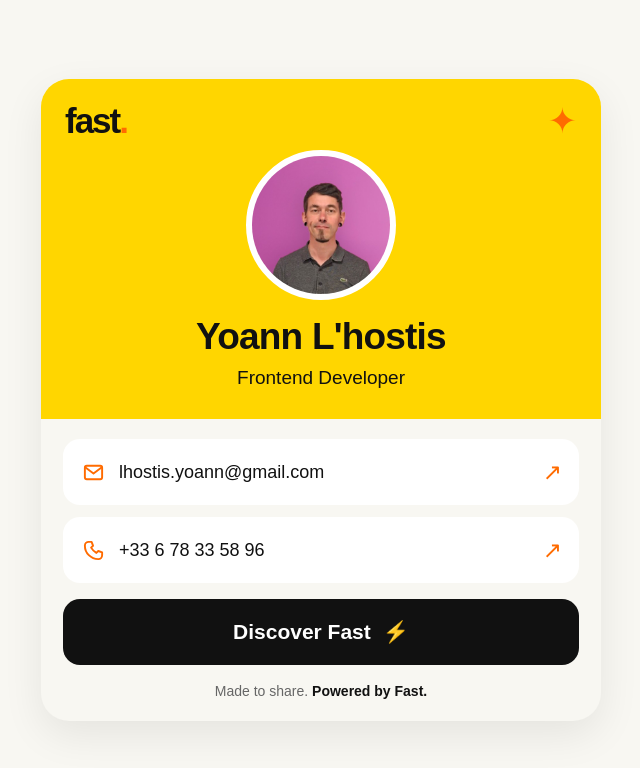
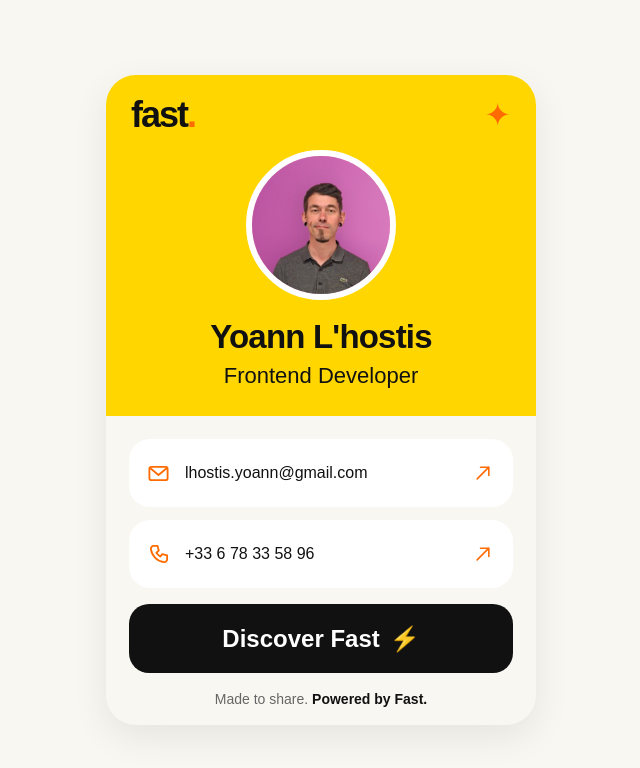
Before and after one commit to YoannLh/fast_dur, a plain HTML site: page index.html in a window 1280 px wide. Shown: the whole page, without its empty margins (319-959 px from the left). Drawn offline with Linux system fonts and the light colour scheme.

Commit message:
fix design

```diff
--- a/index.html
+++ b/index.html
@@ -1,61 +1,69 @@
 <!doctype html>
 <html lang="en">
   <head>
-    <meta charset="UTF-8" />
-    <meta name="viewport" content="width=device-width, initial-scale=1" />
-    <meta name="theme-color" content="#FFD600" />
-    <meta name="description" content="Contact card powered by Fast." />
-    <title>Contact | Fast</title>
+    <meta charset="utf-8" />
+    <meta
+      name="viewport"
+      content="width=device-width, initial-scale=1, viewport-fit=cover"
+    />
+    <meta name="theme-color" content="#F8F7F2" />
+    <meta
+      name="description"
+      content="Contact Yoann L'hostis, Frontend Developer."
+    />
+    <title>Yoann L'hostis — Fast</title>
     <link rel="stylesheet" href="style.css" />
   </head>
   <body>
     <main class="contact-card">
-      <header class="card-header">
-        <div class="brand-row">
-          <span class="brand">fast<span class="brand-dot">.</span></span>
-          <span class="brand-spark" aria-hidden="true">✦</span>
+      <header class="profile">
+        <div class="brand">
+          <span>fast<span class="brand-dot">.</span></span
+          ><span class="sparkle" aria-hidden="true">✦</span>
         </div>
         <img
           class="avatar"
           src="./img/1755367453669.jpeg"
-          alt="Profile portrait"
-          width="160"
-          height="160"
+          alt="Portrait of Yoann L'hostis"
+          width="150"
+          height="150"
         />
         <h1>Yoann L'hostis</h1>
-        <p class="job-title">Frontend Developer</p>
+        <p>Frontend Developer</p>
       </header>
-
-      <section class="card-content" aria-label="Contact information">
-        <a class="contact-link" href="mailto:lhostis.yoann@gmail.com">
-          <span class="contact-icon" aria-hidden="true">
-            <svg viewBox="0 0 24 24" fill="none">
-              <rect x="3" y="5" width="18" height="14" rx="2" />
-              <path d="m4 7 8 6 8-6" />
-            </svg>
-          </span>
-          <span class="contact-value">lhostis.yoann@gmail.com</span>
-          <span class="link-arrow" aria-hidden="true">↗</span>
+      <section class="contact-links" aria-label="Contact information">
+        <a
+          class="contact-link"
+          href="mailto:lhostis.yoann@gmail.com"
+          aria-label="Send an email to Yoann"
+        >
+          <svg viewBox="0 0 24 24" aria-hidden="true">
+            <rect x="2.5" y="5" width="19" height="14" rx="2" />
+            <path d="m3.5 6.5 8.5 7 8.5-7" />
+          </svg>
+          <span>lhostis.yoann@gmail.com</span>
+          <svg class="external" viewBox="0 0 24 24" aria-hidden="true">
+            <path d="M5 19 19 5M9 5h10v10" />
+          </svg>
         </a>
-        <a class="contact-link" href="tel:+33678335896">
-          <span class="contact-icon" aria-hidden="true">
-            <svg viewBox="0 0 24 24" fill="none">
-              <path
-                d="M7 3h3l1.5 4-2 2a15 15 0 0 0 5.5 5.5l2-2L21 14v3a4 4 0 0 1-4 4C9.3 21 3 14.7 3 7a4 4 0 0 1 4-4Z"
-              />
-            </svg>
-          </span>
-          <span class="contact-value">+33 6 78 33 58 96</span>
-          <span class="link-arrow" aria-hidden="true">↗</span>
+        <a class="contact-link" href="tel:+33678335896" aria-label="Call Yoann">
+          <svg viewBox="0 0 24 24" aria-hidden="true">
+            <path
+              d="M7 3h4l1.3 5-2.5 2.2a15 15 0 0 0 4 4L16 11.7l5 1.3v4a3 3 0 0 1-3.2 3A16 16 0 0 1 4 6.2 3 3 0 0 1 7 3Z"
+            />
+          </svg>
+          <span>+33 6 78 33 58 96</span>
+          <svg class="external" viewBox="0 0 24 24" aria-hidden="true">
+            <path d="M5 19 19 5M9 5h10v10" />
+          </svg>
         </a>
         <a
           class="cta"
           href="https://yoannlh.github.io/fast_landing/"
           target="_blank"
           rel="noopener noreferrer"
+          >Discover Fast <span aria-hidden="true">⚡</span></a
         >
-          Discover Fast <span aria-hidden="true">⚡</span>
-        </a>
         <p class="footer">Made to share. <strong>Powered by Fast.</strong></p>
       </section>
     </main>
--- a/style.css
+++ b/style.css
@@ -1,123 +1,239 @@
-/* Fast contact card — mobile first */
 :root {
-  --yellow: #FFD600;
-  --orange: #FF6B00;
-  --ink: #111111;
-  --paper: #F8F7F2;
-  --white: #FFFFFF;
+  font-family: Arial, Helvetica, sans-serif;
+  color: #111;
+  background: #f8f7f2;
+  font-synthesis: none;
+  -webkit-text-size-adjust: 100%;
+  text-size-adjust: 100%;
 }
-* { box-sizing: border-box; }
-html { min-height: 100%; }
+* {
+  box-sizing: border-box;
+}
 body {
   margin: 0;
-  min-height: 100svh;
+  min-height: 100vh;
+  min-height: 100dvh;
   display: grid;
   place-items: center;
-  padding: 18px 14px;
-  background: var(--paper);
-  color: var(--ink);
-  font-family: Arial, Helvetica, sans-serif;
+  padding: clamp(10px, 3vh, 24px) 14px;
 }
 .contact-card {
-  width: min(100%, 560px);
+  width: min(100%, 430px);
   overflow: hidden;
-  border-radius: 28px;
-  background: var(--paper);
-  box-shadow: 0 14px 40px rgba(0,0,0,.08);
+  border-radius: 30px;
+  background: #f8f7f2;
+  box-shadow: 0 12px 36px rgba(0, 0, 0, 0.08);
 }
-.card-header {
-  padding: 24px 24px 30px;
+.profile {
+  background: #ffd600;
   text-align: center;
-  background: var(--yellow);
+  padding: 22px 25px 27px;
 }
-.brand-row {
+.brand {
   display: flex;
   align-items: center;
   justify-content: space-between;
-  margin-bottom: 12px;
-}
-.brand {
-  font-size: 35px;
+  font-size: 36px;
+  line-height: 1;
   font-weight: 900;
   letter-spacing: -2px;
-  line-height: 1;
+  text-align: left;
 }
-.brand-dot, .brand-spark { color: var(--orange); }
-.brand-spark { font-size: 35px; line-height: 1; }
+.brand-dot,
+.sparkle {
+  color: #ff6b00;
+}
+.sparkle {
+  font-size: 32px;
+  letter-spacing: 0;
+}
 .avatar {
   display: block;
-  width: 150px;
-  height: 150px;
-  margin: 0 auto 16px;
-  border: 6px solid var(--white);
+  width: clamp(104px, 28vw, 150px);
+  height: clamp(104px, 28vw, 150px);
+  margin: 17px auto 18px;
+  object-fit: cover;
+  border: 6px solid white;
   border-radius: 50%;
-  object-fit: cover;
-  object-position: center;
-  background: var(--white);
+  background: #f4b2ce;
 }
-h1 { margin: 0; font-size: clamp(27px, 6vw, 37px); line-height: 1.15; letter-spacing: -.8px; }
-.job-title { margin: 9px 0 0; font-size: 19px; }
-.card-content { padding: 20px 22px 22px; }
+.profile h1 {
+  margin: 0;
+  font-size: clamp(25px, 6.5vw, 33px);
+  line-height: 1.15;
+  letter-spacing: -0.8px;
+}
+.profile p {
+  margin: 8px 0 0;
+  font-size: clamp(17px, 4.8vw, 22px);
+}
+.contact-links {
+  padding: 23px 23px 18px;
+  display: grid;
+  gap: 13px;
+}
 .contact-link {
-  display: flex;
+  display: grid;
+  grid-template-columns: 25px minmax(0, 1fr) 22px;
+  gap: 13px;
   align-items: center;
-  gap: 13px;
-  min-height: 66px;
-  margin-bottom: 12px;
-  padding: 12px 17px;
-  border-radius: 17px;
-  background: var(--white);
-  color: var(--ink);
+  min-height: 68px;
+  padding: 14px 18px;
+  background: #fff;
+  border-radius: 21px;
+  color: #111;
   text-decoration: none;
+  font-size: clamp(13px, 3.5vw, 16px);
 }
-.contact-icon {
-  display: grid;
-  place-items: center;
-  flex: 0 0 26px;
-  width: 26px;
-  height: 26px;
-  color: var(--orange);
+.contact-link span {
+  overflow-wrap: anywhere;
 }
-.contact-icon svg {
-  display: block;
+.contact-link svg {
   width: 23px;
   height: 23px;
-  stroke: currentColor;
-  stroke-width: 2;
+  fill: none;
+  stroke: #ff6b00;
+  stroke-width: 1.9;
   stroke-linecap: round;
   stroke-linejoin: round;
 }
-.contact-value { min-width: 0; overflow-wrap: anywhere; font-size: clamp(14px, 3.7vw, 18px); }
-.link-arrow { margin-left: auto; padding-left: 5px; color: var(--orange); font-size: 23px; }
+.contact-link .external {
+  width: 20px;
+  height: 20px;
+}
 .cta {
   display: flex;
+  justify-content: center;
   align-items: center;
-  justify-content: center;
-  gap: 12px;
-  min-height: 66px;
-  margin-top: 16px;
-  border-radius: 17px;
-  background: var(--ink);
-  color: var(--white);
+  gap: 10px;
+  min-height: 69px;
+  margin-top: 3px;
+  padding: 14px;
+  border-radius: 20px;
+  background: #111;
+  color: #fff;
+  text-align: center;
   text-decoration: none;
-  font-size: 21px;
-  font-weight: 700;
+  font-size: clamp(19px, 5vw, 24px);
+  font-weight: 800;
 }
-.cta span { color: var(--yellow); }
-.footer { margin: 18px 0 0; text-align: center; color: #666; font-size: 14px; }
-.footer strong { color: var(--ink); }
-a:focus-visible { outline: 3px solid var(--orange); outline-offset: 3px; }
-@media (hover: hover) {
-  .contact-link:hover { background: #fff9dc; }
-  .cta:hover { background: #303030; }
+.cta span {
+  color: #ffd600;
 }
-@media (max-width: 360px) {
-  body { padding: 12px 10px; }
-  .card-header { padding: 18px 18px 22px; }
-  .avatar { width: 126px; height: 126px; }
-  .card-content { padding: 15px; }
-  .contact-link { padding: 10px 12px; gap: 9px; }
+.footer {
+  margin: 5px 0 0;
+  text-align: center;
+  color: #666;
+  font-size: clamp(12px, 3.4vw, 14px);
 }
-@media (max-height: 700px) {
-  body { place-items: start center; }
+.footer strong {
+  color: #111;
 }
+.contact-link:focus-visible,
+.cta:focus-visible {
+  outline: 3px solid #ff6b00;
+  outline-offset: 3px;
+}
+@media (max-width: 380px) {
+  body {
+    padding: 8px;
+  }
+  .contact-card {
+    border-radius: 25px;
+  }
+  .profile {
+    padding: 15px 18px 18px;
+  }
+  .brand {
+    font-size: 31px;
+  }
+  .avatar {
+    margin: 10px auto 12px;
+    border-width: 5px;
+  }
+  .profile p {
+    margin-top: 5px;
+  }
+  .contact-links {
+    padding: 14px 15px 14px;
+    gap: 10px;
+  }
+  .contact-link {
+    min-height: 57px;
+    padding: 10px 12px;
+    gap: 10px;
+    border-radius: 17px;
+  }
+  .cta {
+    min-height: 59px;
+    border-radius: 17px;
+  }
+  .footer {
+    margin-top: 2px;
+  }
+}
+@media (max-height: 680px) {
+  body {
+    place-items: center;
+  }
+  .profile {
+    padding-top: 14px;
+    padding-bottom: 16px;
+  }
+  .avatar {
+    width: 105px;
+    height: 105px;
+    margin: 9px auto 11px;
+  }
+  .contact-links {
+    padding-top: 13px;
+    padding-bottom: 13px;
+    gap: 9px;
+  }
+  .contact-link {
+    min-height: 54px;
+  }
+  .cta {
+    min-height: 55px;
+  }
+}
+@media (prefers-reduced-motion: no-preference) {
+  .contact-link,
+  .cta {
+    transition:
+      transform 0.15s ease,
+      box-shadow 0.15s ease;
+  }
+  .contact-link:hover,
+  .cta:hover {
+    transform: translateY(-2px);
+    box-shadow: 0 5px 12px rgba(0, 0, 0, 0.1);
+  }
+}
+
+/* Mobile: preserve the original card and its surrounding margin.
+   Compact the contents only when the available height is short. */
+@media (max-height: 740px) {
+  body { padding: 10px 14px; }
+  .profile { padding: 12px 18px 14px; }
+  .brand { font-size: 29px; }
+  .sparkle { font-size: 25px; }
+  .avatar {
+    width: clamp(72px, 14dvh, 105px);
+    height: clamp(72px, 14dvh, 105px);
+    margin: 7px auto 9px;
+  }
+  .profile h1 { font-size: 25px; }
+  .profile p { font-size: 16px; margin-top: 4px; }
+  .contact-links { padding: 12px 15px; gap: 8px; }
+  .contact-link { min-height: 49px; padding: 8px 12px; }
+  .cta { min-height: 49px; padding: 9px; font-size: 19px; }
+  .footer { font-size: 12px; margin-top: 2px; }
+}
+@media (max-height: 590px) {
+  body { padding-block: 7px; }
+  .profile { padding-block: 9px; }
+  .avatar { width: 72px; height: 72px; margin-block: 5px; }
+  .contact-links { padding-block: 9px; gap: 6px; }
+  .contact-link, .cta { min-height: 43px; }
+}
```
Also changed, not shown: 1 other file.
